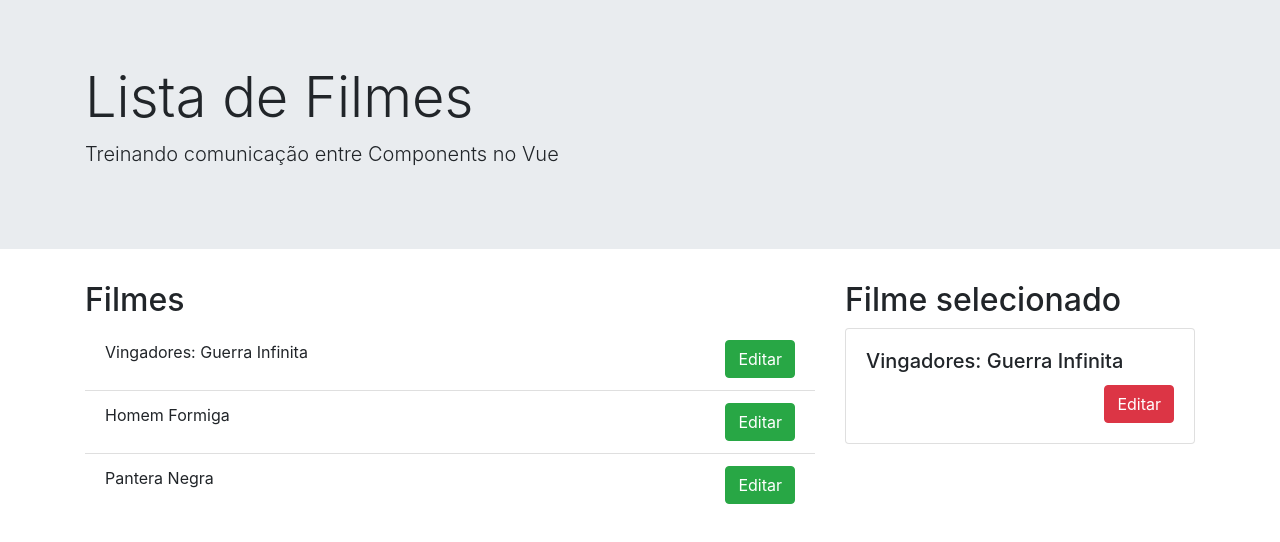
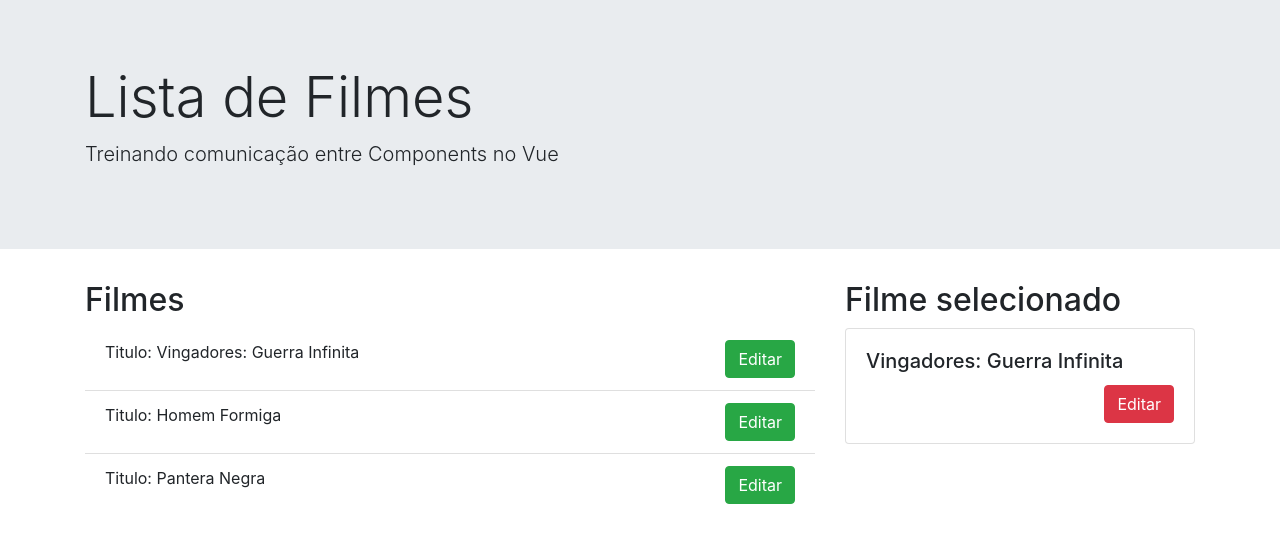
Before and after one commit to lourencofelipe/vue-component-communication, a Vue app: page / in a window 1280 px wide. Shown: the top 542 px of the page. Built offline with nearby package versions, Linux system fonts and the light colour scheme.

Commit message:
Using props inside the vue component instance

```diff
--- a/src/components/FilmesListaIten.vue
+++ b/src/components/FilmesListaIten.vue
@@ -1,12 +1,17 @@
 <template>
     <li class="list-group-item">
-        <span>{{ filmeTitulo }}</span>
+        <span>{{ filmeTituloConcat }}</span>
         <button class="btn btn-success float-right">Editar</button>
     </li>
 </template>
 
 <script>
 export default {
-    props: ['filmeTitulo']
+    props: ['filmeTitulo'],
+    computed: {
+        filmeTituloConcat(){
+            return `Titulo: ${this.filmeTitulo}`
+        }
+    }
 }
 </script>
```
